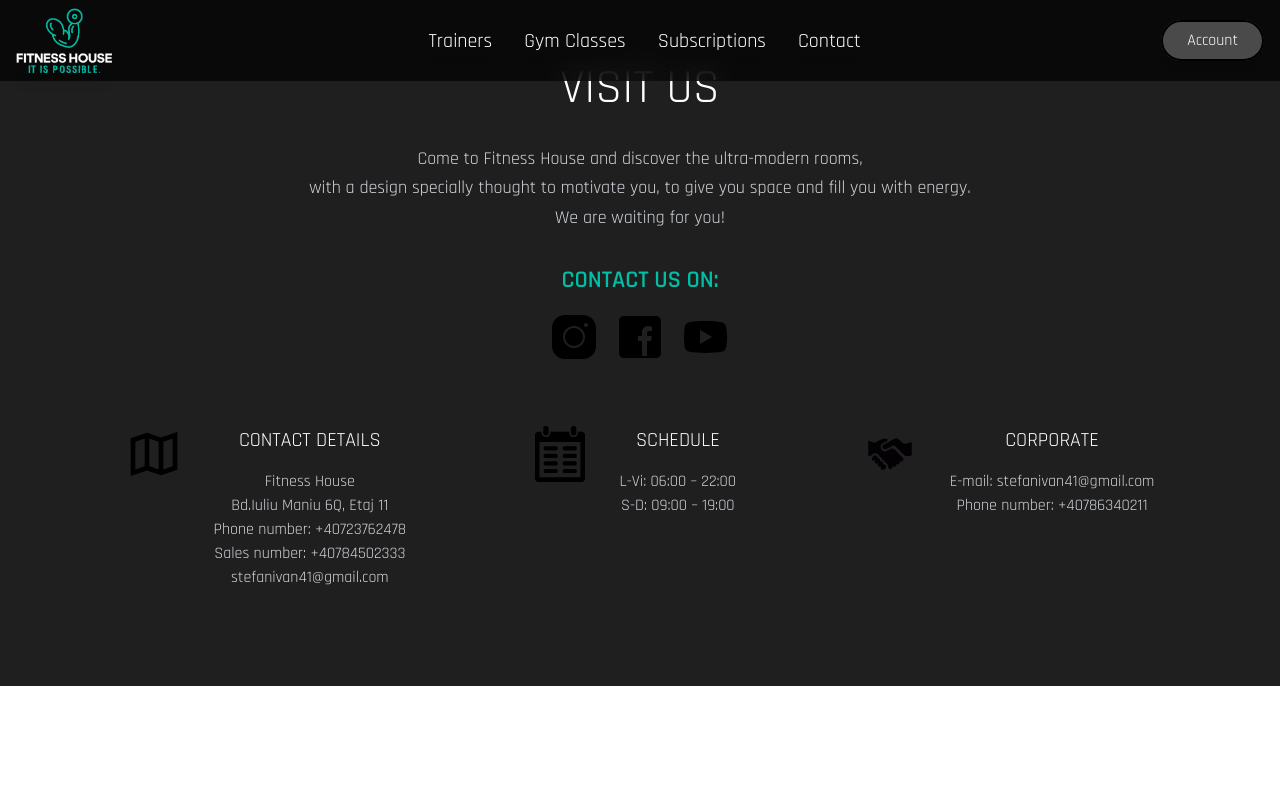
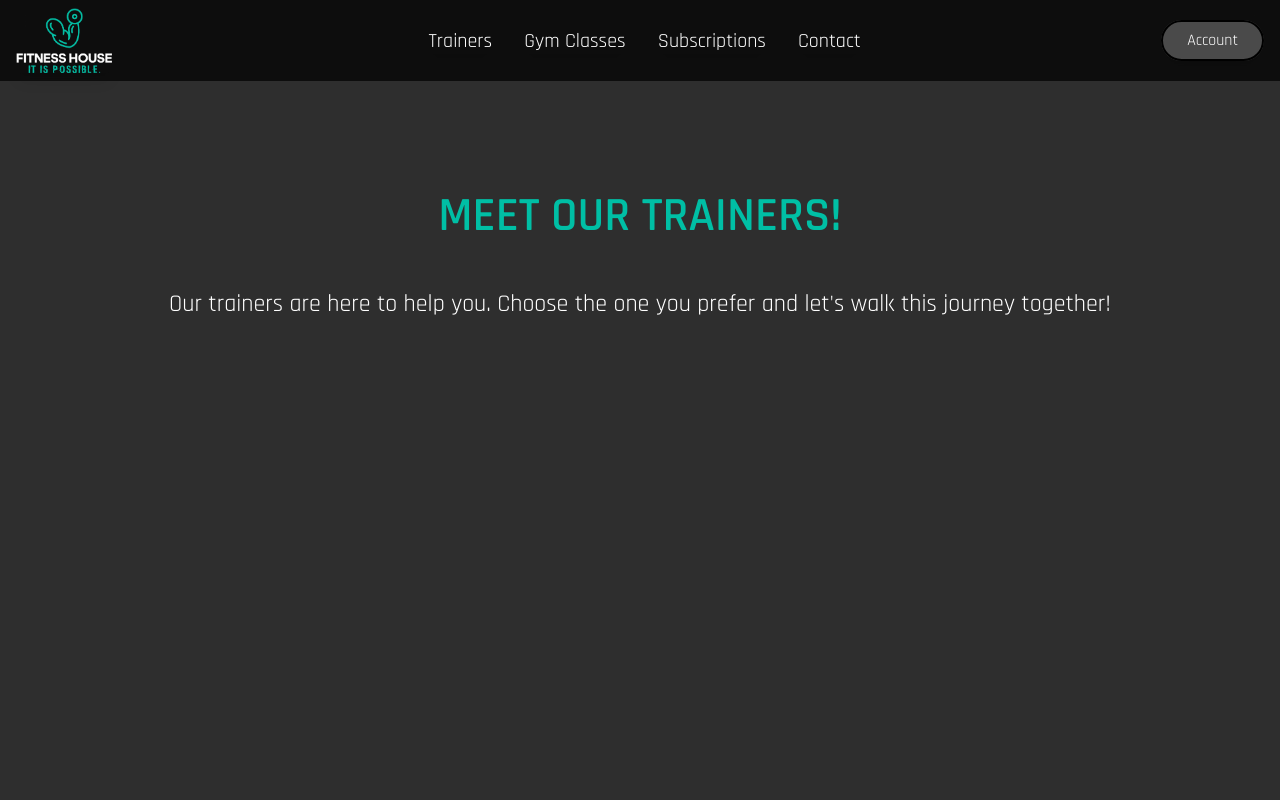
Before and after one commit to StefanGIvan/Site-Fitness-House, a React (Vite) app: page /trainers in a window 1280 px wide. Shown: the top 800 px of the page. Built offline with nearby package versions, Linux system fonts and the light colour scheme.

Commit message:
Creation TrainersPresentation.jsx

```diff
--- a/db.json
+++ b/db.json
@@ -65,6 +65,16 @@
       "subject": "registration",
       "message": "Please!",
       "terms": true
+    },
+    {
+      "id": "450a",
+      "firstName": "sssss",
+      "lastName": "ssssss",
+      "email": "sss@dsd.com",
+      "phoneNumber": "54645654546",
+      "subject": "registration",
+      "message": "dfdgfdfgdgfd",
+      "terms": true
     }
   ]
 }
--- a/package.json
+++ b/package.json
@@ -14,6 +14,7 @@
     "react": "^18.3.1",
     "react-dom": "^18.3.1",
     "react-icons": "^5.3.0",
+    "react-parallax": "^3.5.1",
     "react-router-dom": "^6.28.0",
     "react-toastify": "^10.0.6"
   },
--- a/src/Pages/Trainers.jsx
+++ b/src/Pages/Trainers.jsx
@@ -1,6 +1,11 @@
 import React from "react";
+import TrainersPresentation from "../components/TrainersPresentation";
 
 function Trainers() {
-  return <div></div>;
+  return (
+    <div>
+      <TrainersPresentation />
+    </div>
+  );
 }
 export default Trainers;
--- a/src/components/HeroSection.jsx
+++ b/src/components/HeroSection.jsx
@@ -1,11 +1,11 @@
 import React from "react";
-import headerBackground from "/Photos/headerBackground.jpg";
+import headerBackground from "../../public/Photos/headerBackground.jpg";
 
 function HeroSection() {
   return (
     <div
-      className="relative h-screen w-full bg-cover bg-center fade-in"
-      style={{ backgroundImage: `url(${headerBackground})` }}
+      className="relative h-screen w-full bg-cover bg-center"
+      style={{ backgroundImage: `url(${headerBackground}` }}
     >
       <div className="absolute inset-0 bg-black opacity-40"></div>
 
--- /dev/null
+++ b/src/components/TrainersPresentation.jsx
@@ -0,0 +1,32 @@
+import React from "react";
+
+function TrainersPresentation() {
+  const trainers = [
+    { name: "Patrick Johnston", specialty: "Strength Training" },
+    { name: "Jamie Baxter", specialty: "Yoga Instructor" },
+    { name: "Isabel Fisher", specialty: "Cardio Specialist" },
+    { name: "Brandon Austin", specialty: "Pilates Instructor" },
+    { name: "Sarah Dawson", specialty: "Boxing Coach" },
+    { name: "Noel Osborn", specialty: "Nutrition Expert" },
+  ];
+
+  return (
+    <div className="w-full h-screen max-screen-xl mx-auto py-16 px-8 bg-softBlack">
+      <h2 className="text-5xl text-primaryGreen font-semibold text-center mb-12 mt-32">
+        MEET OUR TRAINERS!
+      </h2>
+      <h3 className="text-2xl text-white text-center mb-12">
+        Our trainers are here to help you. Choose the one you prefer and let's
+        walk this journey together!
+      </h3>
+      <div className="flex flex-row flex-wrap justify-around gap-8">
+        {/* {trainers.map((trainer, index) => (
+
+        ))}
+        */}
+      </div>
+    </div>
+  );
+}
+
+export default TrainersPresentation;
```
Also changed, not shown: 1 other file (tests, documents, lock files or other folders).
